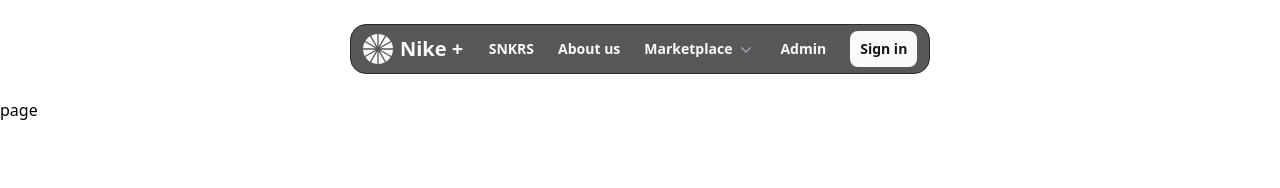
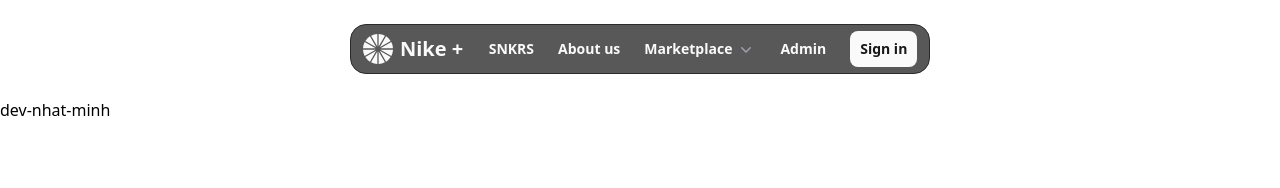
Before and after one commit to jpeseWang/SWP391_NikePlus, a Next.js app: page /marketplace/category in a window 1280 px wide. Shown: the top 188 px of the page. Built offline with nearby package versions, Linux system fonts and the light colour scheme.

Commit message:
[NIKEPLUS-8] Initial branch

```diff
--- a/src/app/marketplace/category/page.jsx
+++ b/src/app/marketplace/category/page.jsx
@@ -2,6 +2,6 @@ import React from 'react'
 
 export default function page() {
   return (
-    <div>page</div>
+    <div>dev-nhat-minh</div>
   )
 }
```
Also changed, not shown: .eslintrc.json.
